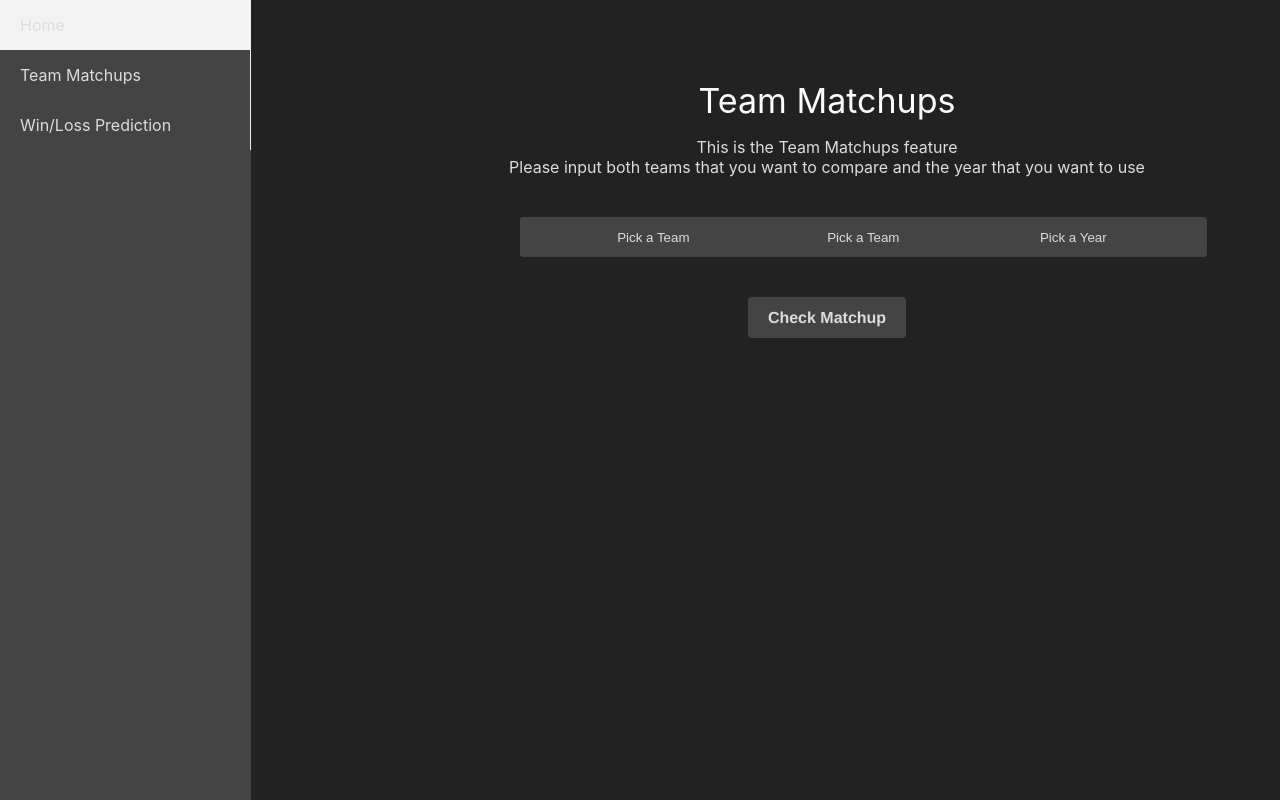
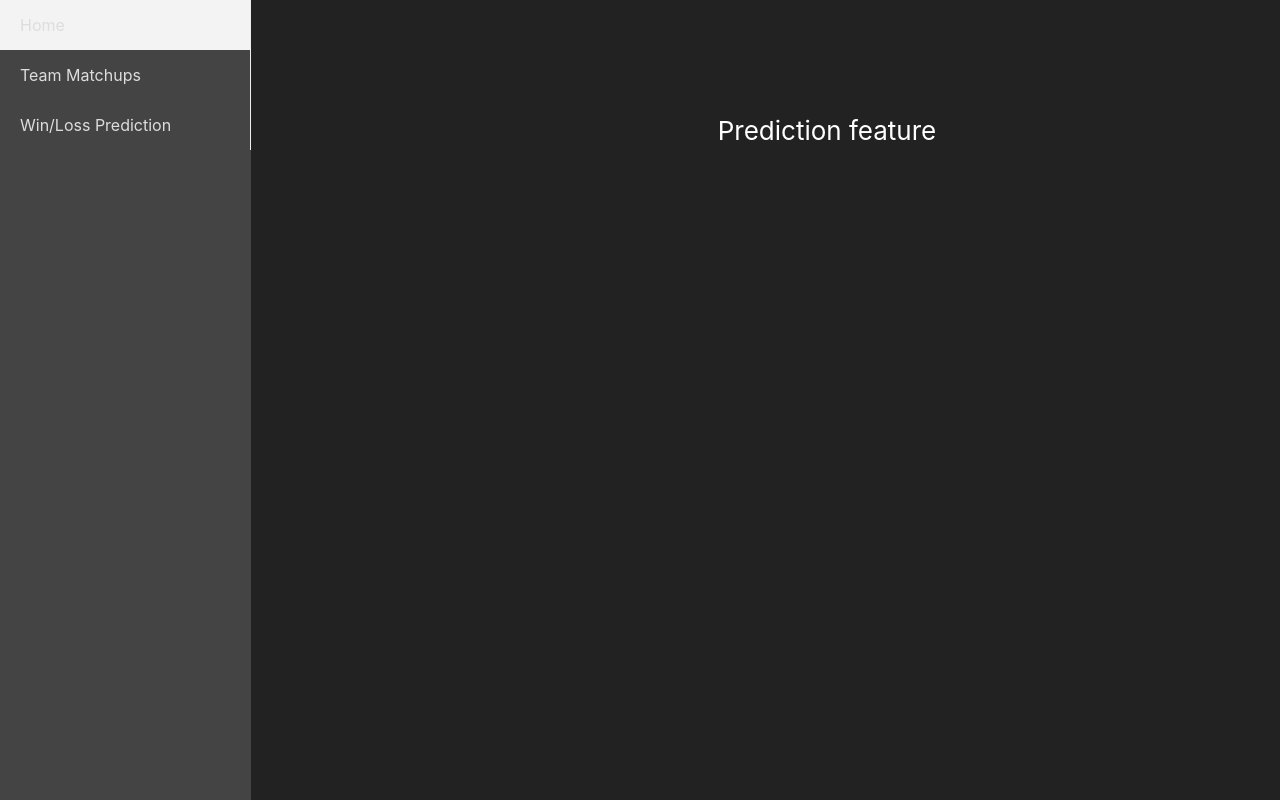
Before and after one commit to parathan/NBAMatchups, a React (Create React App) app in the folder WebApp/webapp/: page /predictions in a window 1280 px wide. Shown: the top 800 px of the page. Built offline with nearby package versions, Linux system fonts and the light colour scheme.

Commit message:
Add template predictions page

```diff
--- a/WebApp/webapp/src/App.tsx
+++ b/WebApp/webapp/src/App.tsx
@@ -4,6 +4,7 @@ import './App.css';
 
 import Home from './pages/Home';
 import Matchups from './pages/Matchups';
+import Prediction from './pages/Prediction';
 
 import { BrowserRouter as Router, Routes, Route } from "react-router-dom"
 
@@ -14,7 +15,7 @@ function App() {
         <Routes>
           <Route path="/" element={<Home/>} />
           <Route path="/matchups" element={<Matchups/>} />
-          <Route path="/predictions" element={<Matchups/>} />
+          <Route path="/predictions" element={<Prediction/>} />
         </Routes>
       </Router>
     </div>
--- /dev/null
+++ b/WebApp/webapp/src/pages/Prediction/index.module.css
@@ -0,0 +1,6 @@
+.header {
+    padding-top: 10%;
+    text-align: center;
+    font-size: calc(10px + 2vmin);
+    color: var(--header-font-colour);
+  }
--- /dev/null
+++ b/WebApp/webapp/src/pages/Prediction/index.tsx
@@ -0,0 +1,15 @@
+import Layout from "../../components/Layout/Layout";
+import styles from './index.module.css';
+
+
+function Prediction() {
+    return(
+        <Layout>
+            <div className={styles.header}>
+                Prediction feature
+            </div>
+        </Layout>
+    )
+}
+
+export default Prediction;
```
